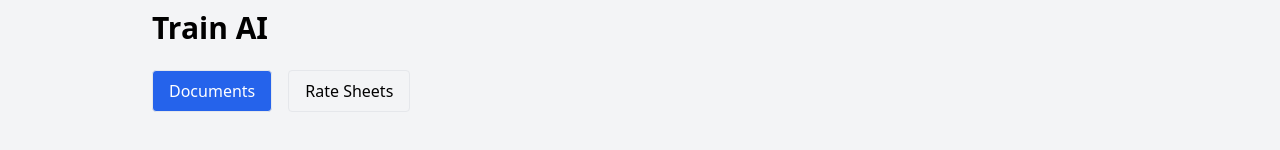
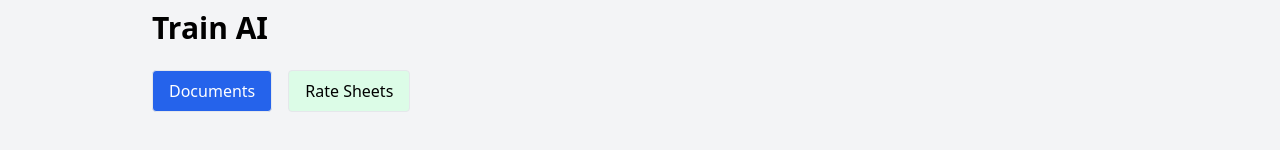
Before and after one commit to brettkues/cardealer-ai, a Next.js app: page /train in a window 1280 px wide. Shown: the part 170-320 px from the top of the page. Built offline with nearby package versions, Linux system fonts and the light colour scheme; no server answers; the database is empty; sample sign-in values are in the browser's storage.

Commit message:
Update page.js

```diff
--- a/app/train/page.js
+++ b/app/train/page.js
@@ -76,7 +76,7 @@ export default function TrainPage() {
           className={`px-4 py-2 rounded border ${
             tab === "documents"
               ? "bg-blue-600 text-white"
-              : "bg-gray-100 hover:bg-gray-200"
+              : "bg-green-100 hover:bg-green-200"
           }`}
         >
           Documents
@@ -87,7 +87,7 @@ export default function TrainPage() {
           className={`px-4 py-2 rounded border ${
             tab === "rates"
               ? "bg-green-600 text-white"
-              : "bg-gray-100 hover:bg-gray-200"
+              : "bg-green-100 hover:bg-green-200"
           }`}
         >
           Rate Sheets
@@ -149,7 +149,7 @@ export default function TrainPage() {
                   : j.status === "failed"
                   ? "text-red-600"
                   : j.status === "superseded"
-                  ? "text-gray-400"
+                  ? "text-green-400"
                   : "text-yellow-600"
               }
             >
```
